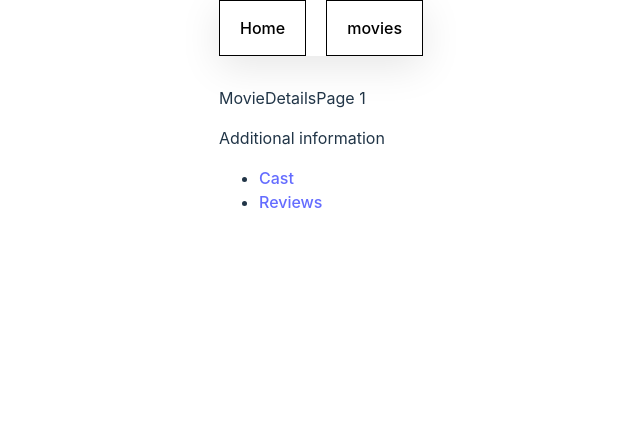
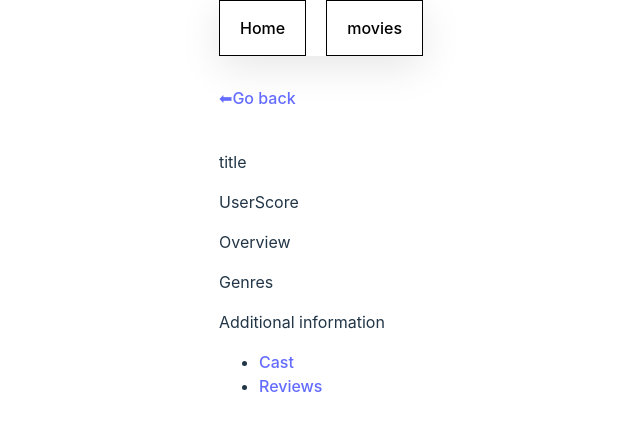
Before and after one commit to TrotskyuYurii/goit-react-hw-05, a React (Vite) app: page /movies/1/reviews in a window 1280 px wide. Shown: the top 430 px of the page, without its empty margins (319-959 px from the left). Built offline with nearby package versions, Linux system fonts and the light colour scheme; no server answers.

Commit message:
backButton

```diff
--- a/src/pages/MovieDetailsPage/MovieDetailsPage.jsx
+++ b/src/pages/MovieDetailsPage/MovieDetailsPage.jsx
@@ -1,21 +1,39 @@
-import { NavLink, useParams } from 'react-router-dom';
+import { NavLink, useParams, Route, Routes, useLocation } from 'react-router-dom';
 import MovieCast from '../../components/MovieCast/MovieCast';
-import  MovieReviews from '../../components/MovieReviews/MovieReviews';
-
+import MovieReviews from '../../components/MovieReviews/MovieReviews';
+import { useRef } from 'react';
 
 const MovieDetailsPage = () => {
+
+  const location = useLocation();
+  const backLinkRef = useRef(location.state ?? '/');
   const { movieId } = useParams();
 
   return (
     <div>
-      <p>MovieDetailsPage {movieId}</p>
+      <NavLink to={backLinkRef.current}>⬅Go back</NavLink>
       <div>
-        <p>Additional information</p>
-        <ul>
-          <li><NavLink to={`/movies/${movieId}/cast`}>Cast</NavLink></li>
-          <li><NavLink to={`/movies/${movieId}/reviews`}>Reviews</NavLink></li>
-        </ul>
+        <img src="" alt="" />
+        <div>
+          <p>title</p>
+          <p>UserScore</p>
+          <p>Overview</p>
+          <p>Genres</p>
+        </div>
       </div>
+
+
+      <p>Additional information</p>
+      <ul>
+        <li><NavLink to={`/movies/${movieId}/cast`}>Cast</NavLink></li>
+        <li><NavLink to={`/movies/${movieId}/reviews`}>Reviews</NavLink></li>
+      </ul>
+
+
+      <Routes>
+        <Route path="/movies/:movieId/cast" element={<MovieCast />} />
+        <Route path="/movies/:movieId/reviews" element={<MovieReviews />} />
+      </Routes>
     </div>
   );
 };
```
